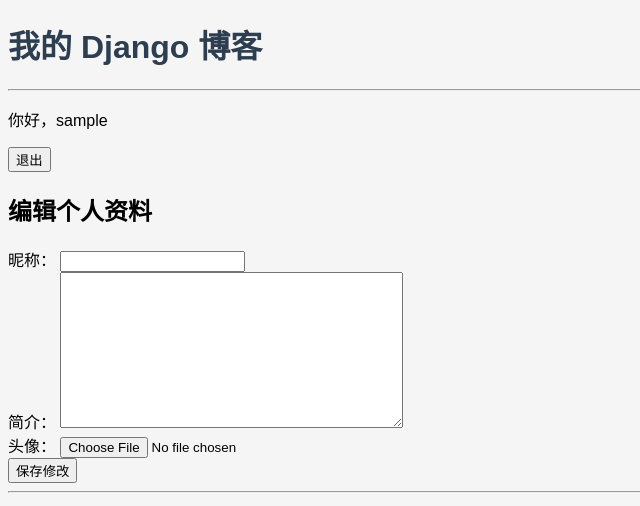
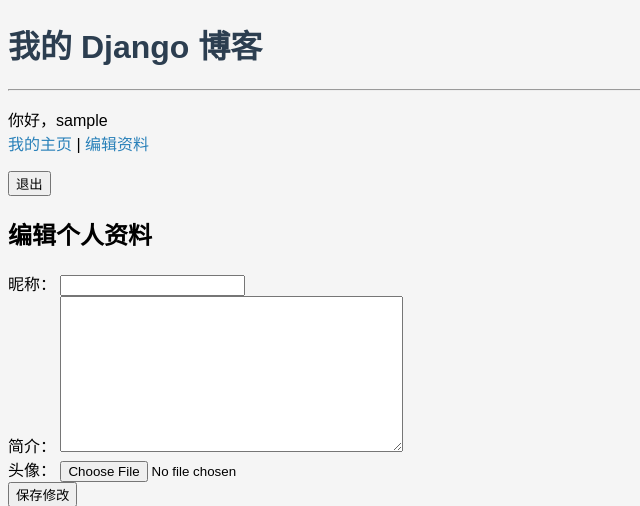
Before and after one commit to arthur-lee-1/DjangoBlog, a Django app: page /accounts/me/edit/ in a window 1280 px wide. Shown: the top 506 px of the page, without its empty margins (0-640 px from the left). Run offline with Django 5.2, Linux system fonts and the light colour scheme; the visitor is signed in with stand-in values (Sample User, id 1).

Commit message:
fix: add profile routes

```diff
--- a/blog/templates/blog/base.html
+++ b/blog/templates/blog/base.html
@@ -14,10 +14,13 @@
       <p>
         {% if user.is_authenticated %}
             你好，{{ user.username }}
-          <form action="{% url 'accounts:logout' %}" method="post" style="display:inline;">
-            {% csrf_token %}
-            <button type="submit">退出</button>
-          </form>
+            <br>
+           <a href="{% url 'accounts:profile_detail' user.username %}">我的主页</a> |
+           <a href="{% url 'accounts:profile_edit' %}">编辑资料</a>
+           <form action="{% url 'accounts:logout' %}" method="post" style="display:inline;">
+             {% csrf_token %}
+             <button type="submit">退出</button>
+           </form>
         {% else %}
           <a href="{% url 'accounts:login' %}">登录</a> |
           <a href="{% url 'accounts:register' %}">注册</a>
```
